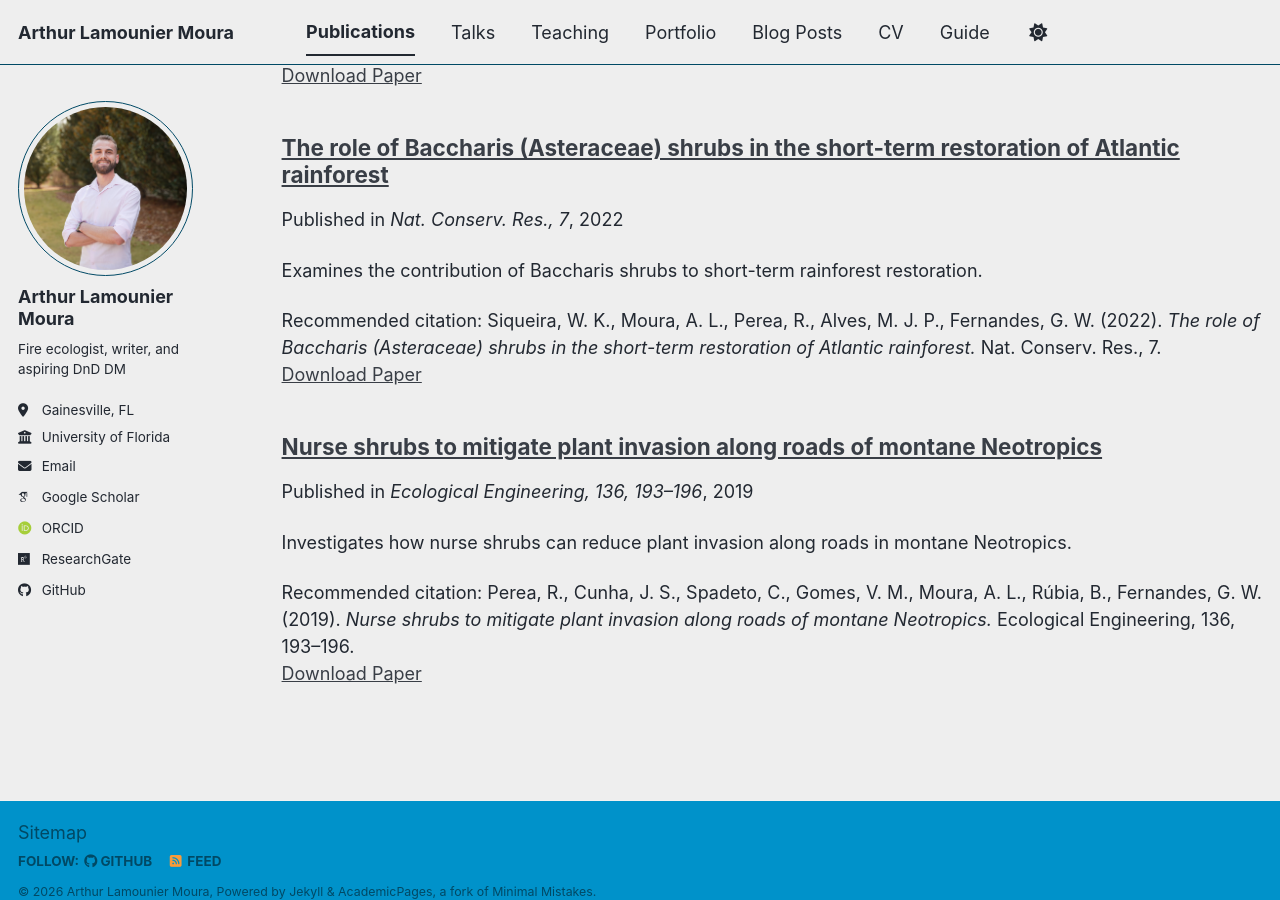
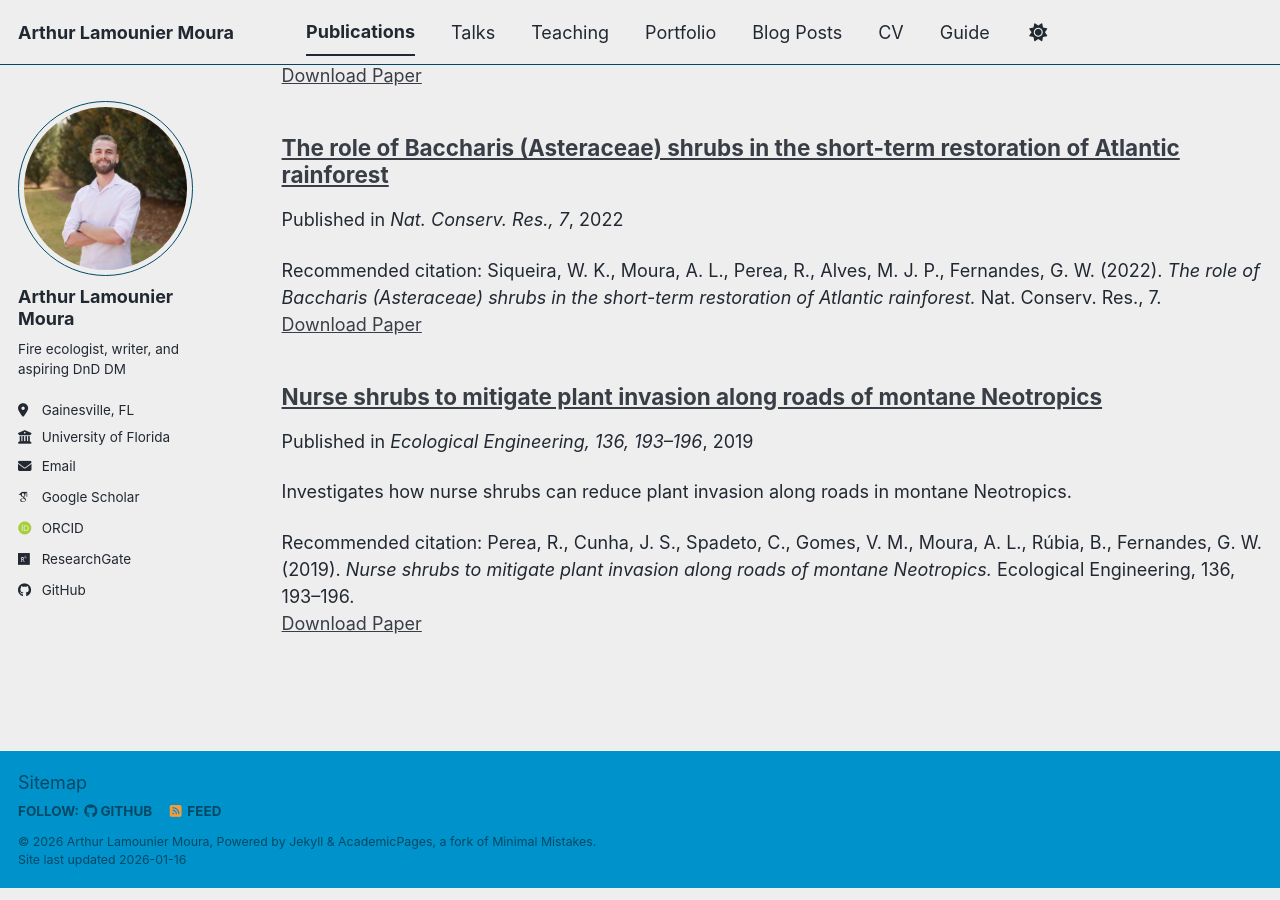
Before and after one commit to arthurlamounier/arthurlamounier.github.io, a Jekyll site: the page built from _pages/publications.html, in a window 1280 px wide and 900 px high, scrolled down 998 px. Built offline with Jekyll 4.4.1, drawn with Linux system fonts in a browser that asks for light colours; some web fonts are replaced; a script bundle is joined from its source files by our own code; library files that are not in the unit come from our copies.

Commit message:
Update 2010-10-01-paper-title-number-2.md

```diff
--- a/_publications/2010-10-01-paper-title-number-2.md
+++ b/_publications/2010-10-01-paper-title-number-2.md
@@ -7,5 +7,5 @@
 venue: "Nat. Conserv. Res., 7"
 paperurl: "https://doi.org/10.24189/ncr.2022.017"
 citation: "Siqueira, W. K., Moura, A. L., Perea, R., Alves, M. J. P., Fernandes, G. W. (2022). <i>The role of Baccharis (Asteraceae) shrubs in the short-term restoration of Atlantic rainforest.</i> Nat. Conserv. Res., 7."
-excerpt: "Examines the contribution of Baccharis shrubs to short-term rainforest restoration."
+excerpt:
 ---
```
